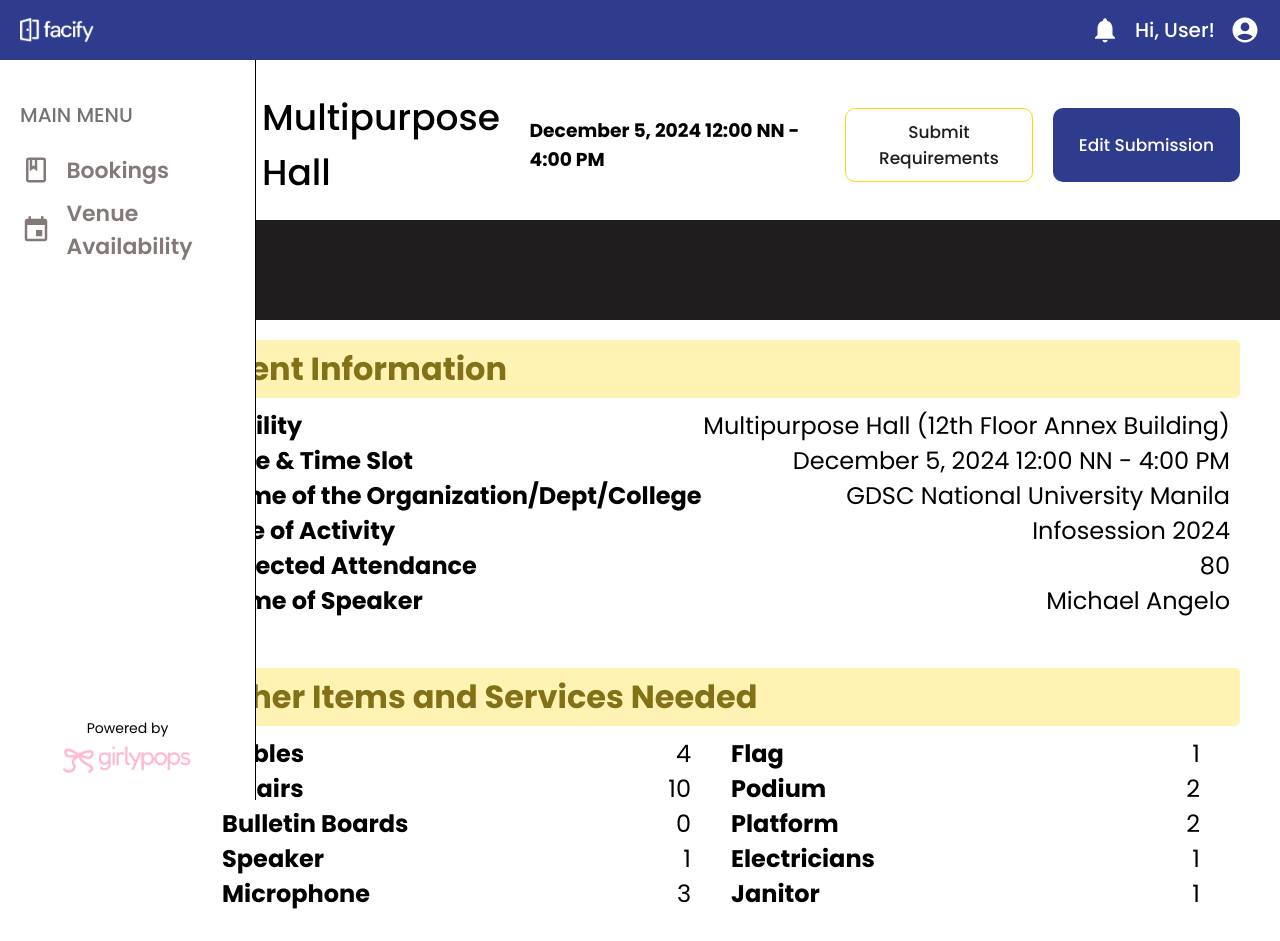
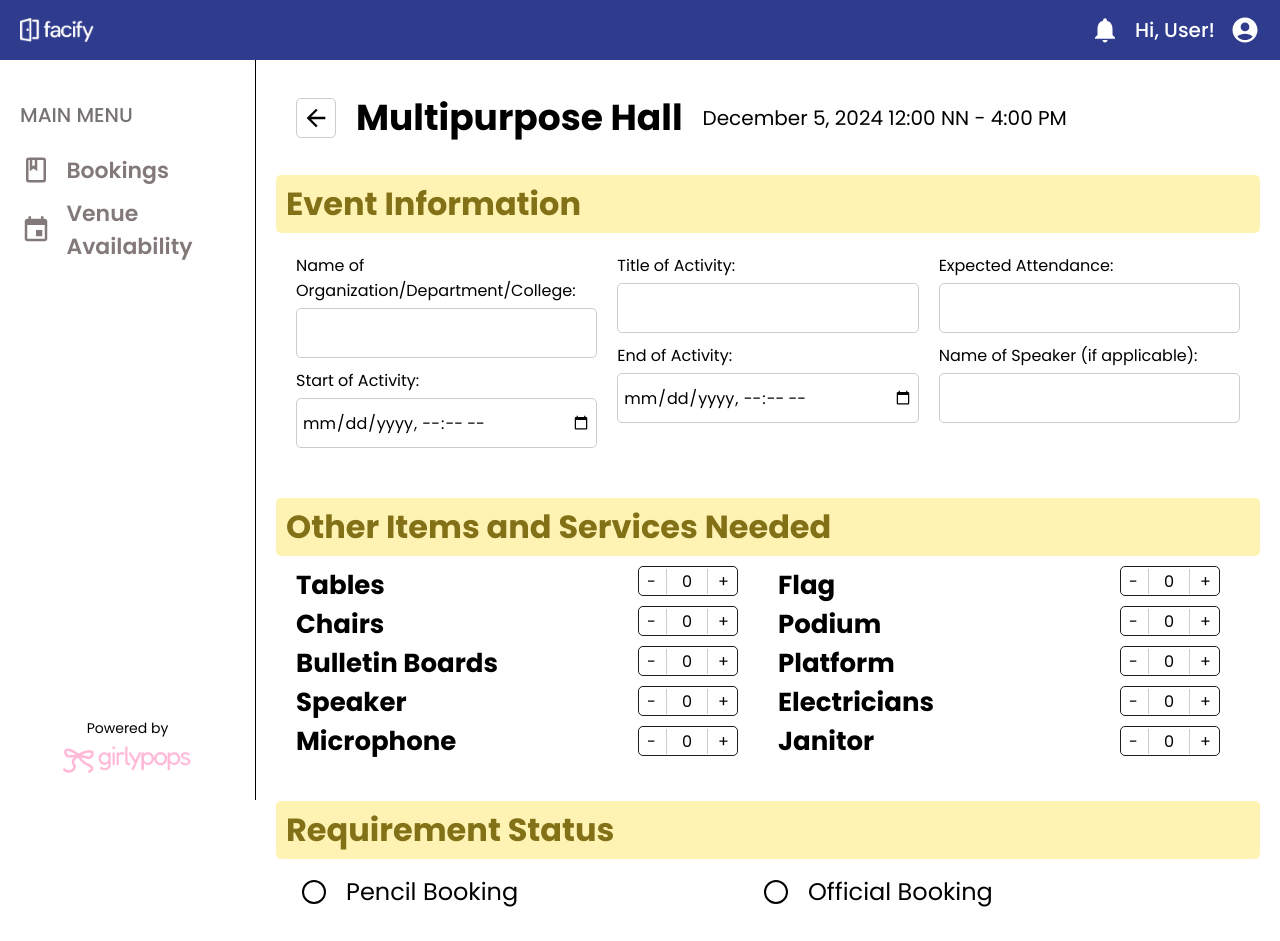
Before and after one commit to ysc4/facify-project, a React (Vite) app: page /venue-booking in a window 1280 px wide. Built offline with nearby package versions, Linux system fonts and the light colour scheme.

Commit message:
Created counter buttons, radio buttons, and finalized overall design

```diff
--- a/src/pages/Venue-Booking.css
+++ b/src/pages/Venue-Booking.css
@@ -2,7 +2,14 @@
     font-family: 'Poppins', sans-serif;
 }
 
-.BookingInfo {
+:root {
+    --radio-border-color: #000000;
+    --radio-checked-color: #2F3B8D;
+    --radio-hover-color: #bcc3f0;
+    --radio-disabled-bg-color: #d9d9d9;
+  }
+
+.VenueBooking {
     display: flex;
     flex-direction: column;
     height: 100vh;
@@ -48,8 +55,14 @@
 .booking h2 {
     margin-left: 20px;
     font-size: 36px;
-    font-weight: 500;
+    font-weight: 700;
     font-family: 'Poppins', sans-serif;
+}
+
+.booking h3 {
+    font-size: 20px;
+    font-weight: 400;
+    margin-left: 20px;
 }
 
 .back-icon {
@@ -60,67 +73,23 @@
     cursor: pointer;
 }
 
-.booking-buttons {
-    display: flex;
-    width: 40%;
-}
-
-.submit-button, .edit-button {
-    width: 300px;
-    margin-left: 20px;
-    padding: 10px 20px;
-    border-radius: 10px;
-    font-size: 17px;
-    font-weight: 500;
-    cursor: pointer;
-    background-color: #2F3B8D;
-    color: white;
-    border: none;
-}
-
-.submit-button {
-    background-color: #FFFFFF;
-    color: #1F1D1D;
-    border: 1px solid #FFD80C;
-}
-
-.edit-button:hover {
-    background-color: #F5F5F5;
-}
-
-.submit-button:hover {
-    background-color: #FFD80C;
-    color: #FFFFFF;
-}
-
-.edit-button:active {
-    background-color: #F5F5F5;
-}
-
-.submit-button:active {
-    background-color: #FFD80C;
-    color: #FFFFFF;
-}
-
-.booking-progress {
-    display: flex;
-    justify-content: center;
-    align-items: center;
-    margin-top: 20px;
-    width: 100%;
-    height: 100px;
-    background-color: #1F1D1D;
-}
-
-.event-info, .other-info {
+.venue-input {
     display: flex;
     flex-direction: column;
     width: 100%;
-    padding: 20px 40px;
+    margin-top: 20px;
+    padding: 10px 20px;
     box-sizing: border-box;
 }
 
-.event-info h3, .other-info h3 {
+.other-input, .requirement-input {
+    display: flex;
+    flex-direction: column;
+    width: 100%;
+    padding: 10px 20px;
+}
+
+.venue-input h3, .other-input h3, .requirement-input h3 {
     font-size: 32px;
     font-weight: 1000;
     font-family: 'Poppins', sans-serif;
@@ -130,29 +99,121 @@
     padding: 5px 10px;
 }
 
-.event-info .content {
+.venue-input .content, .other-input .content, .requirement-input .content {
     display: flex;
     flex-direction: row;
-    justify-content: space-between;
-    font-size: 24px;
     padding: 10px 10px;
+    width: 100%;
 }
 
-.other-info .content, .items-column, .equipment-column {
+.venueInfo {
+    display: flex;
+    flex-direction: column;
+    width: 100%;
+}
+
+.venueInfo form {
+    display: flex;
+    flex-direction: column;
+    padding: 10px 10px;
+    width: 100%;
+    height: 100%;
+}
+
+.venueInfo label {
+    font-size: 16px;
+    text-align: left;
+    margin-bottom: 5px;
+}
+
+.venueInfo input {
+    width: 100%;
+    height: 50px;
+    border: 1px solid #ccc;
+    border-radius: 5px;
+    margin-bottom: 10px;
+    padding: 5px;
+    font-size: 16px;
+}
+
+.other-input .content, .items-column, .equipment-column, .status-column {
     width: 100%;
     display: flex;
     flex-direction: row;
     justify-content: space-between;
     font-size: 24px;
     padding: 5px 10px;
+    margin-right: 20px;
 }
 
-.labels {
+.labels, .pencil-booking, .official-booking {
     text-align: left;
     font-weight: 600;
+    margin-bottom: 10px;
+    font-size: 26px;
 }
 
-.values {
+.values, .official-booking, .pencil-booking {
     text-align: right;
     font-weight: 400;
 }
+
+.form-control {
+    display: flex;
+    flex-direction: row;
+    width: 100%;
+    position: relative;
+}
+
+input[type="radio"] {
+    width: 24px;
+    height: 24px;
+    margin: 6px;
+    margin-right: 20px;
+    padding: 10px;
+    border: 2px solid var(--radio-border-color);
+    border-radius: 50%;
+    appearance: none;
+    background-color: transparent;
+    outline: none;
+}
+
+input[type="radio"]:not(:disabled):checked {
+    border-color: var(--radio-checked-color);
+    background-color: var(--radio-checked-color);
+    background-clip: content-box;
+    padding: 2px;
+    background-image: radial-gradient(
+      circle,
+      var(--radio-checked-color) 0%,
+      var(--radio-checked-color) 50%,
+      transparent 60%,
+      transparent 100%
+    );
+}
+
+input[type="radio"]:disabled {
+    background-color: var(--radio-disabled-bg-color);
+}
+
+input[type="radio"]:disabled:checked {
+    background-image: radial-gradient(
+      circle,
+      var(--radio-border-color) 0%,
+      var(--radio-border-color) 50%,
+      transparent 50%,
+      transparent 100%
+    );
+}
+
+@media (hover: hover) {
+    input[type="radio"]:not(:disabled):hover {
+      background-color: var(--radio-hover-color);
+      outline: 6px solid var(--radio-hover-color);
+    }
+}
+
+input[type="radio"]:focus-visible {
+    background-color: var(--radio-hover-color);
+    outline: 6px solid var(--radio-hover-color);
+}
--- a/src/pages/Venue-Booking.jsx
+++ b/src/pages/Venue-Booking.jsx
@@ -1,14 +1,15 @@
 import BackIcon from '@mui/icons-material/ArrowBackOutlined';
+import '../components/AddMinusButton.css';
+import AddMinusButton from '../components/AddMinusButton.jsx';
 import '../components/Navbar.css';
 import Header from '../components/Navbar.jsx';
-import '../components/ProgressBar.css';
 import '../components/Sidebar.css';
 import Sidebar from '../components/Sidebar.jsx';
-import './Booking-Info.css';
+import './Venue-Booking.css';
 
 function VenueBooking() {
   return (
-    <div className="BookingInfo">
+    <div className="VenueBooking">
       <Header />
       <div className="main-content">
         <div className="sidebar-placeholder">
@@ -21,37 +22,37 @@ function VenueBooking() {
                     <h2>Multipurpose Hall</h2>
                     <h3>December 5, 2024 12:00 NN - 4:00 PM</h3>
                 </div>
-                <div className="booking-buttons">
-                    <button className="submit-button">Submit Requirements</button>
-                    <button className="edit-button">Edit Submission</button>
             </div>
-            </div>
-            <div className="booking-progress">
-              <div className="progress-bar">
-              </div>
-            </div>
-            <div className="event-info">
+            <div className="venue-input">
                 <h3>Event Information</h3>
                 <div className="content">
-                  <div className="labels">
-                    <h4>Facility</h4>
-                    <h4>Date & Time Slot</h4>
-                    <h4>Name of the Organization/Dept/College</h4>
-                    <h4>Title of Activity</h4>
-                    <h4>Expected Attendance</h4>
-                    <h4>Name of Speaker</h4>
+                    <div className="venueInfo">
+                        <form>
+                            <label for="org-name">Name of Organization/Department/College:</label>
+                            <input type="text" id="org-name" name="org-name"></input>
+                            <label for="event-start">Start of Activity:</label>
+                            <input type="datetime-local" id="event-start" name="event-start"></input>
+                        </form>
                     </div>
-                  <div className="values">
-                    <p>Multipurpose Hall (12th Floor Annex Building)</p>
-                    <p>December 5, 2024 12:00 NN - 4:00 PM</p>
-                    <p>GDSC National University Manila</p>
-                    <p>Infosession 2024</p>
-                    <p>80</p>
-                    <p>Michael Angelo</p>
+                    <div className="venueInfo">
+                        <form>
+                            <label for="event-name">Title of Activity:</label>
+                            <input type="text" id="event-name" name="event-name"></input>
+                            <label for="event-end">End of Activity:</label>
+                            <input type="datetime-local" id="event-end" name="event-end"></input>
+                        </form>
+                    </div>
+                    <div className="venueInfo">
+                        <form>
+                            <label for="attendance">Expected Attendance:</label>
+                            <input type="number" id="attendance" name="attendance"></input>
+                            <label for="speaker-name">Name of Speaker (if applicable):</label>
+                            <input type="text" id="speaker-name" name="speaker-name"></input>
+                        </form>
                     </div>
                 </div>
             </div>
-            <div className="other-info">
+            <div className="other-input">
               <h3>Other Items and Services Needed</h3>
                 <div className="content">
                   <div className="items-column">
@@ -63,11 +64,11 @@ function VenueBooking() {
                     <h4>Microphone</h4>
                   </div>
                   <div className="values">
-                  <p>4</p>
-                  <p>10</p>
-                  <p>0</p>
-                  <p>1</p>
-                  <p>3</p>
+                    <AddMinusButton />
+                    <AddMinusButton />
+                    <AddMinusButton />
+                    <AddMinusButton />
+                    <AddMinusButton />
                   </div>
                 </div>
                 <div className="equipment-column">
@@ -79,12 +80,27 @@ function VenueBooking() {
                     <h4>Janitor</h4>
                   </div>
                   <div className="values">
-                  <p>1</p>
-                  <p>2</p>
-                  <p>2</p>
-                  <p>1</p>
-                  <p>1</p>
+                    <AddMinusButton />
+                    <AddMinusButton />
+                    <AddMinusButton />
+                    <AddMinusButton />
+                    <AddMinusButton />
                   </div>
+                </div>
+                </div>
+            </div>
+            <div className="requirement-input">
+              <h3>Requirement Status</h3>
+              <div className="content">
+                <div className="status-column">
+                  <label className="form-control">
+                  <input type="radio" id="pencil-booking" name="status"></input>
+                  Pencil Booking
+                  </label>
+                  <label className="form-control">
+                  <input type="radio" id="official-booking" name="status"></input>
+                  Official Booking
+                  </label>
                 </div>
               </div>
             </div>
```
Lines whose indentation alone changed are shown as unchanged.
